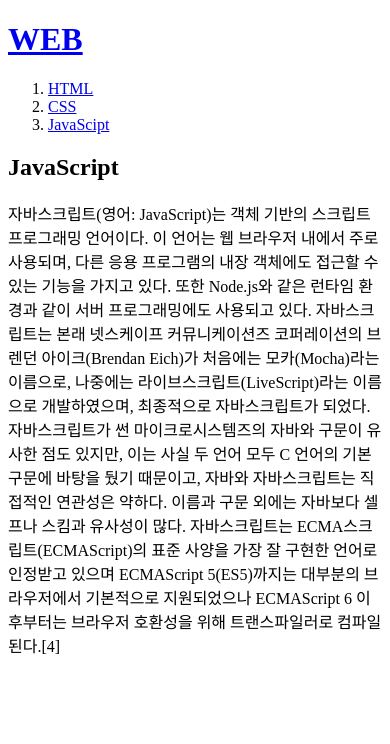
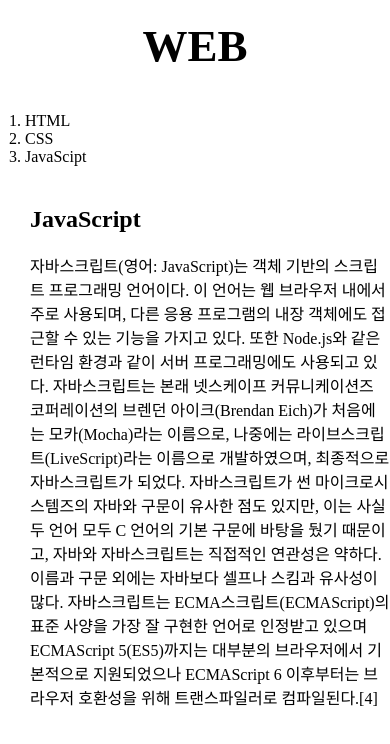
Before and after one commit to irem2493/my-first-web-site, a plain HTML site: page 3.html in a window 390 px wide. Drawn offline with Linux system fonts and the light colour scheme; a script that the page names is missing.

Commit message:
web2 css

```diff
--- a/3.html
+++ b/3.html
@@ -10,20 +10,25 @@
 
          gtag('config', 'G-EGG833PFXV');
          </script>
+         <link rel="stylesheet" href="style.css" />
         <title>WEB1 - JavaScript</title>
         <meta charset="utf-8">
     </head>
     <body>
         <h1><a href="index.html">WEB</a></h1>
-        <ol>
-            <li><a href="1.html">HTML</a></li>
-            <li><a href="2.html">CSS</a></li>
-            <li><a href="3.html">JavaScipt</a></li>
-        </ol>
+        <div id="grid">
+            <ol>
+                <li><a href="1.html">HTML</a></li>
+                <li><a href="2.html">CSS</a></li>
+                <li><a href="3.html">JavaScipt</a></li>
+            </ol>
 
+        <div id="article">
         <h2>JavaScript</h2>
         <p>자바스크립트(영어: JavaScript)는 객체 기반의 스크립트 프로그래밍 언어이다. 이 언어는 웹 브라우저 내에서 주로 사용되며, 다른 응용 프로그램의 내장 객체에도 접근할 수 있는 기능을 가지고 있다. 또한 Node.js와 같은 런타임 환경과 같이 서버 프로그래밍에도 사용되고 있다. 자바스크립트는 본래 넷스케이프 커뮤니케이션즈 코퍼레이션의 브렌던 아이크(Brendan Eich)가 처음에는 모카(Mocha)라는 이름으로, 나중에는 라이브스크립트(LiveScript)라는 이름으로 개발하였으며, 최종적으로 자바스크립트가 되었다. 자바스크립트가 썬 마이크로시스템즈의 자바와 구문이 유사한 점도 있지만, 이는 사실 두 언어 모두 C 언어의 기본 구문에 바탕을 뒀기 때문이고, 자바와 자바스크립트는 직접적인 연관성은 약하다. 이름과 구문 외에는 자바보다 셀프나 스킴과 유사성이 많다. 자바스크립트는 ECMA스크립트(ECMAScript)의 표준 사양을 가장 잘 구현한 언어로 인정받고 있으며 ECMAScript 5(ES5)까지는 대부분의 브라우저에서 기본적으로 지원되었으나 ECMAScript 6 이후부터는 브라우저 호환성을 위해 트랜스파일러로 컴파일된다.[4]
             </p>
+        </div>
+    </div>
             <!--파일명으로 웹사이트에서 열면 안됨, 로컬호스트로 열어야 함 : 보안상 문제-->
             <p>
                 <div id="disqus_thread"></div>
--- /dev/null
+++ b/style.css
@@ -0,0 +1,38 @@
+
+            body{
+                margin: 0;
+            }
+            h1{
+                font-size:45px;
+                text-align: center;
+                border-bottom: solid 1px gray;
+                margin:0;
+                padding:20px;
+            }
+            a {
+                color:black;
+                text-decoration: none;
+            }
+            ol{
+                border-right: solid 1px gray;
+                width: 100px;
+                margin:0;
+                padding:20px;
+            }
+            #grid{
+                    display: grid;
+                    grid-template-columns: 150px 1fr;
+                }
+                #grid ol{
+                    padding-left: 25px;
+                }
+                #grid #article{
+                    padding-left: 30px;;
+                }
+            @media(max-width:800px){
+                #grid{
+                    display: block;
+                }
+                ol{ border-right: none;}
+                h1{border-bottom: none;}
+            }
```
Also changed, not shown: 1.html (+5 -0 lines), 2.html (+8 -1 lines), box.html (added, +29 -0 lines), grid.html (added, +24 -0 lines), index.html (+5 -1 lines), media.html (added, +24 -0 lines).
